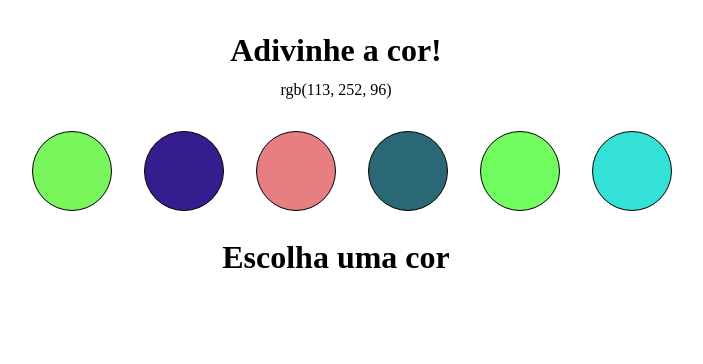
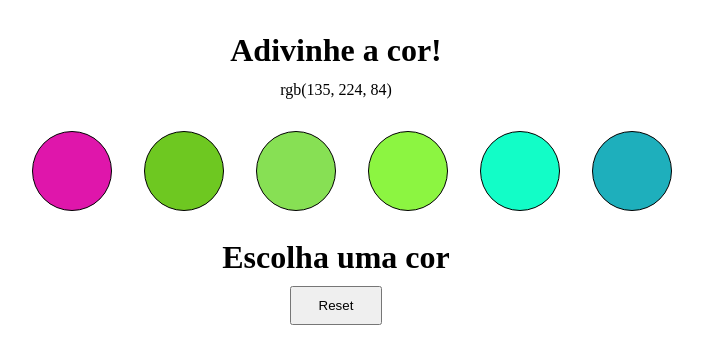
Before and after one commit to Talisson-Sozinho/project-color-guess, a website: page index.html in a window 1280 px wide. Shown: the whole page, without its empty margins (304-1007 px from the left). Drawn offline with Linux system fonts and the light colour scheme.

Commit message:
feito - requisito 06

```diff
--- a/index.html
+++ b/index.html
@@ -17,6 +17,7 @@
     </div>
     <div id='bolls-color-container'></div>
     <P id="answer">Escolha uma cor</P>
+    <button id="reset-game" type="button" >Reset</button>
   </main>
   <script type="text/javascript" src="./script.js"></script>
 </body>
--- a/script.js
+++ b/script.js
@@ -1,8 +1,7 @@
 const bollsColorContainer = document.getElementById('bolls-color-container');
 const textColorRgb = document.getElementById('rgb-color');
 const answerText = document.getElementById('answer');
-
-const colors = [];
+const resetButton = document.getElementById('reset-game');
 
 function createRandomColor() {
   const r = parseInt(Math.random() * 255, 10);
@@ -11,6 +10,10 @@ function createRandomColor() {
   return `(${r},${g},${b})`;
 }
 
+function inicializaGame() {
+  const colors = [];
+  answerText.innerText = 'Escolha uma cor';
+  bollsColorContainer.innerHTML = null;
   for (let index = 0; index < 6; index += 1) {
     const bollColor = document.createElement('div');
     bollColor.className = 'ball';
@@ -21,6 +24,8 @@ for (let index = 0; index < 6; index += 1) {
   }
 
   textColorRgb.innerText = colors[parseInt(Math.random() * 5, 10)];
+}
+inicializaGame();
 
 bollsColorContainer.addEventListener('click', (event) => {
   if (event.target.classList.contains('ball')
@@ -30,3 +35,5 @@ bollsColorContainer.addEventListener('click', (event) => {
     answerText.innerText = 'Errou! Tente novamente!';
   }
 });
+
+resetButton.addEventListener('click', inicializaGame);
--- a/style.css
+++ b/style.css
@@ -37,3 +37,9 @@ main p {
   font-size: 2em;
   font-weight: 600;
 }
+
+#reset-game {
+  display: block;
+  padding: 0.75em 2em;
+  margin: 0.75em auto;
+}
```
Lines whose indentation alone changed are shown as unchanged.
